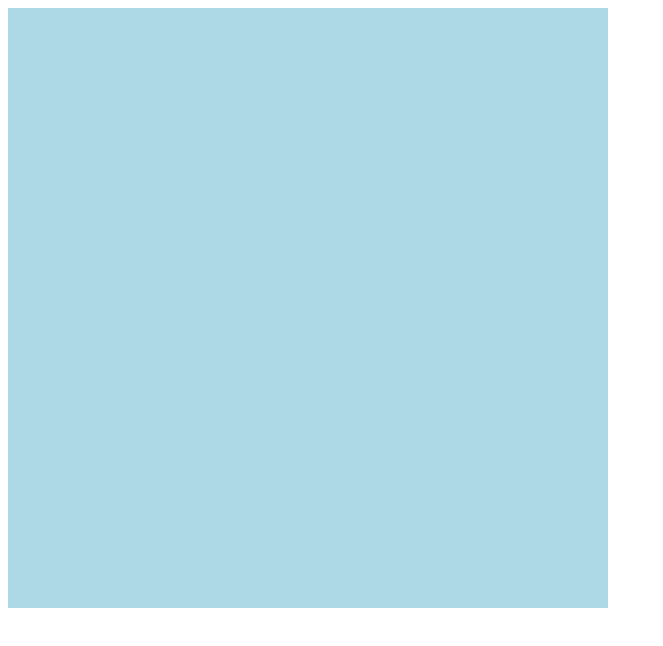
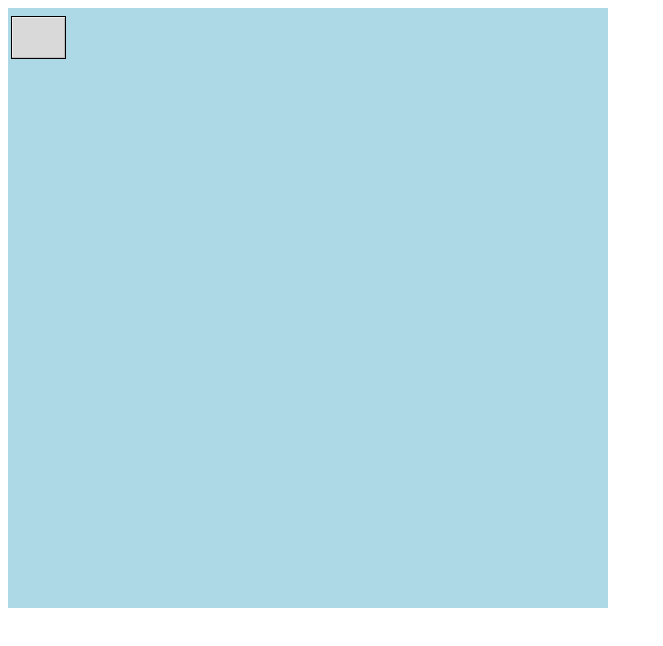
Before and after one commit to Moira7/For-Super-Hero-Project, a plain HTML site: page index.html in a window 1280 px wide. Shown: the whole page, without its empty margins (0-663 px from the left). Drawn offline with Linux system fonts and the light colour scheme.

Commit message:
added Button Box

```diff
--- a/style.css
+++ b/style.css
@@ -10,6 +10,6 @@ body,html {font-size:10px;}
   height: 20rem;
   width: 30rem;
   position: relative;
-  background: url(img/buttons/buttonBox.png);
+  background: url(img/moves/buttonBox.png);
   background-size: cover no-repeat;
 }
```
Also changed, not shown: img/moves/buttonBox.png (renamed from img/moves/buttonBox (1).png).
